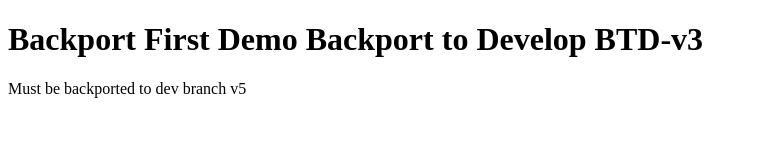
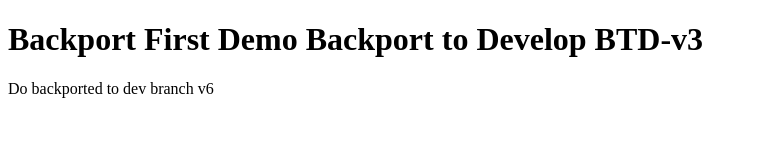
Before and after one commit to lregueiro/backport-demo, a plain HTML site: page index.html in a window 1280 px wide. Shown: the whole page, without its empty margins (0-757 px from the left). Drawn offline with Linux system fonts and the light colour scheme.

Commit message:
refactor: dont backport v6

```diff
--- a/index.html
+++ b/index.html
@@ -7,6 +7,6 @@
 </head>
 <body>
     <h1>Backport First Demo Backport to Develop BTD-v3</h1>
-    <p>Must be backported to dev branch v5</p>
+    <p>Do backported to dev branch v6</p>
 </body>
 </html>
```
